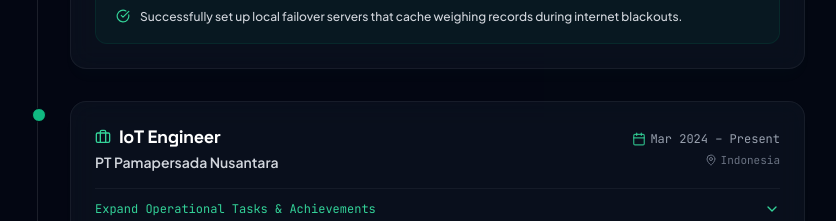
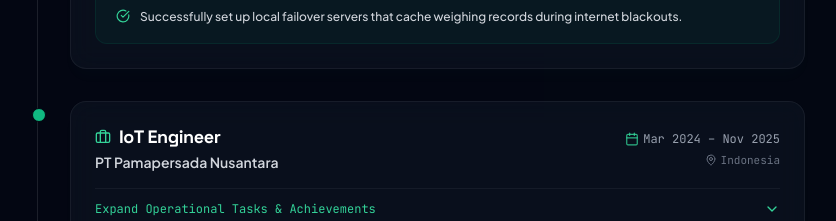
Before and after one commit to zidanferdi13-prog/porto-tech-zidan, a React (Vite) app: page / in a window 1280 px wide. Shown: the part 7380-7601 px from the top of the page, without its empty margins (219-1055 px from the left). Built offline with nearby package versions, Linux system fonts and the light colour scheme.

Commit message:
edit exprirence tem

```diff
--- a/src/components/Experience.tsx
+++ b/src/components/Experience.tsx
@@ -45,7 +45,7 @@ export default function Experience() {
       id: "exp_2",
       jobTitle: language === "en" ? "IoT Engineer" : "IoT Engineer",
       company: "PT Pamapersada Nusantara",
-      period: language === "en" ? "Mar 2024 – Present" : "Mar 2024 – Sekarang",
+      period: language === "en" ? "Mar 2024 – Nov 2025" : "Mar 2024 – Nov 2025",
       location: language === "en" ? "Indonesia" : "Indonesia",
       isCurrent: true,
       responsibilities: language === "en" ? [
```
